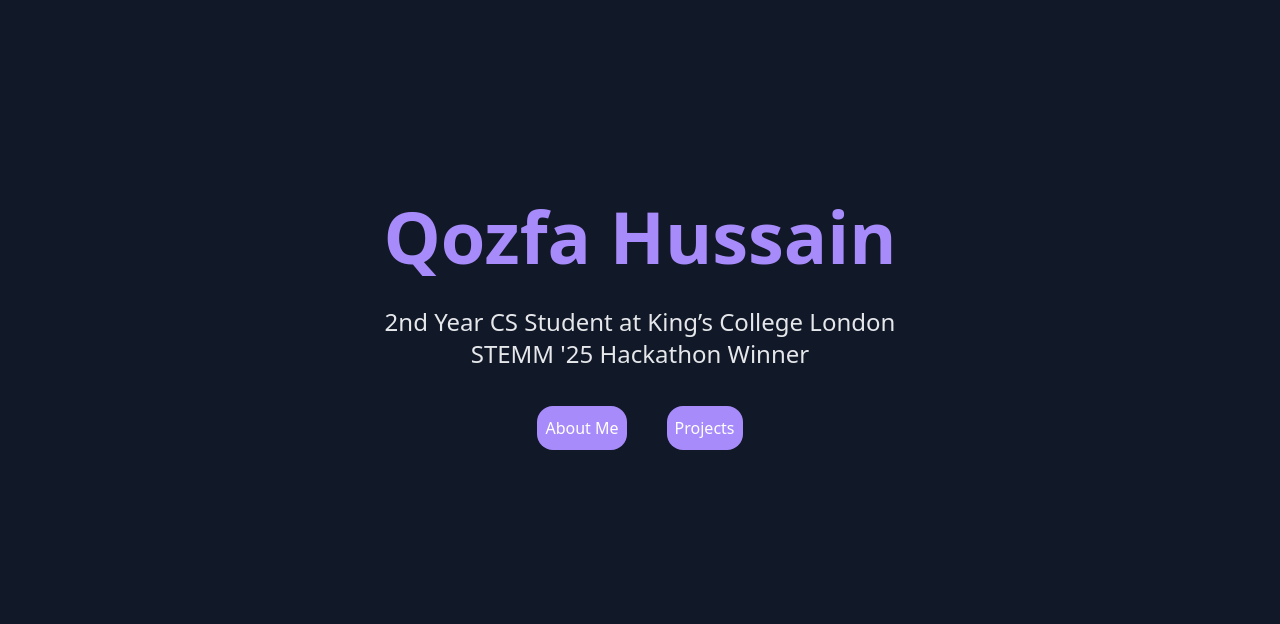
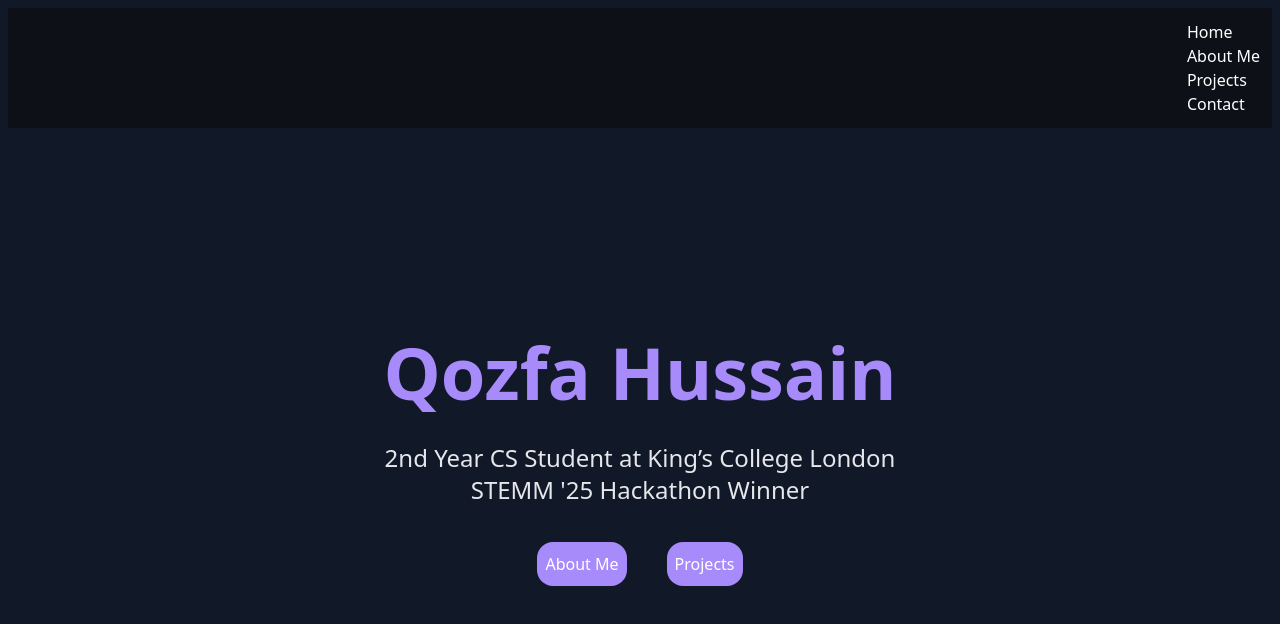
Before and after one commit to qozfa-dev/website, a React (Vite) app in the folder my-project/: page / in a window 1280 px wide. Shown: the top 624 px of the page. Built offline with nearby package versions, Linux system fonts and the light colour scheme.

Commit message:
Created navbar

```diff
--- a/my-project/src/components/Navbar.jsx
+++ b/my-project/src/components/Navbar.jsx
@@ -2,7 +2,14 @@
 
 const Navbar = () => {
   return (
-    <div>Navbar</div>
+    <div class="text-[#FFFFFF] bg-[#0D1117] flex sticky justify-end items-center p-3 m-2">
+    <ul>
+      <li><a href="#Home">Home</a></li>
+      <li><a href="#About">About Me</a></li>
+      <li><a href="#Projects">Projects</a></li>
+      <li><a href="#Contact">Contact</a></li>
+    </ul>
+    </div>
   )
 }
 
--- a/my-project/src/pages/Home.jsx
+++ b/my-project/src/pages/Home.jsx
@@ -1,18 +1,23 @@
 import React from 'react'
+import '../components/Navbar.jsx';
+import Navbar from '../components/Navbar.jsx';
 
 const Home = () => {
   return (
+    <>
+    <Navbar />
     <div class="flex items-center justify-center h-full text-center">
         <div class="flex flex-col items-center mt-30">
         <h1 class="text-[#A78BFA] text-4xl sm:text-5xl md:text-6xl lg:text-7xl font-sans font-bold mt-[10vh] mx-1">Qozfa Hussain</h1>
         <h2 class="text-[#E5E7EB] pt-5 mt-3.5 md:text-2xl lg:text-2.1x1">2nd Year CS Student at King’s College London</h2>
         <h2 class="text-[#E5E7EB] md:text-2xl lg:text-2.1x1">STEMM '25 Hackathon Winner</h2>
-        <div class="flex flex-row mt-7 justify-center">
-        <button type="button" class="bg-[#A78BFA] text-white border-none mr-5 m-2 px-2 py-2.5 rounded-2xl">About Me</button>
-        <button type="button" class="bg-[#A78BFA] text-white border-none ml-5 m-2 px-2 py-2.5 rounded-2xl">Projects</button>
+        <div class="flex flex-row mt-7 justify-center w-full">
+        <button type="button" class="bg-[#A78BFA] text-white border-none mr-5 m-2 px-2 py-2.5 rounded-2xl hover:bg-purple-700 active:bg-green-700 cursor-pointer">About Me</button>
+        <button type="button" class="bg-[#A78BFA] text-white border-none ml-5 m-2 px-2 py-2.5 rounded-2xl hover:bg-purple-700 active:bg-green-700 cursor-pointer">Projects</button>
         </div>
         </div>
     </div>
+    </>
   )
 }
 
```
